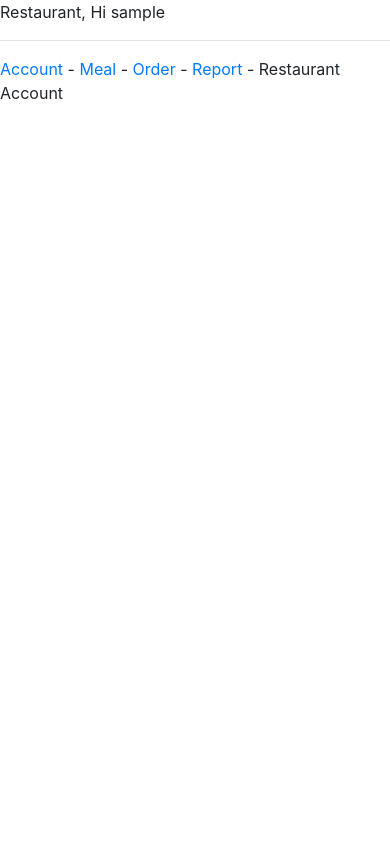
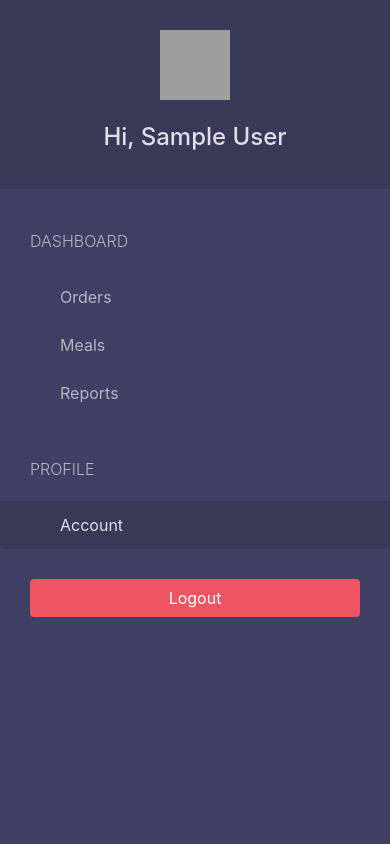
Before and after one commit to dinu1763/foodapp-backend, a Django app: page /restaurant/account/ in a window 390 px wide. Run offline with Django 3.2, Linux system fonts and the light colour scheme; the visitor is signed in with stand-in values (Sample User, id 1); data that the repository does not hold is empty; some libraries are stand-ins or nearby versions; grey boxes are pictures that could not be loaded.

Commit message:
Page layout with Bootstrap3

```diff
--- a/foodtasker/settings.py
+++ b/foodtasker/settings.py
@@ -41,6 +41,7 @@ INSTALLED_APPS = [
     'oauth2_provider',
     'social.apps.django_app.default',
     'rest_framework_social_oauth2',
+    'bootstrap3'
 ]
 
 MIDDLEWARE = [
--- a/foodtaskerapp/static/css/style.css
+++ b/foodtaskerapp/static/css/style.css
@@ -0,0 +1,124 @@
+body {
+  padding-top: 50px;
+  background-color: #EDF2F5;
+  overflow: auto;
+}
+
+.bg-blue {
+  background-color: #3F3F63;
+}
+
+.bg-gray {
+  background-color: #88A1B2;
+}
+
+.text-white {
+  color: white;
+}
+
+.btn-pink {
+  color: white;
+  background-color: #EE5462;
+}
+
+.btn-pink:hover,
+.btn-pink:focus {
+  color: white;
+  background-color: #DA4F5D;
+}
+
+/* SIDE BAR */
+.sidebar {
+  height: 100vh;
+  position: fixed;
+  top: 0;
+  left: 0;
+  padding: 0;
+  background-color: #3F3F63;
+  overflow: auto;
+}
+
+/* SIDE BAR - HEADER */
+.sidebar > div:first-child {
+  padding: 30px 10px;
+  font-weight: bold;
+  font-size: 15px;
+  background-color: #383957;
+}
+
+.sidebar > div:first-child > h4 {
+  color: #e0deeb;
+}
+
+.sidebar > div:first-child > h5 {
+  color: #b6b4c1;
+}
+
+/* SIDE BAR - LIST */
+.sidebar .list-group {
+  padding: 0;
+  background-color: #3F3F63;
+}
+
+.sidebar .list-group > span {
+  color: #b6b4c1;
+  display: block;
+  margin-top: 20px;
+  padding: 20px 30px;
+  font-size: 16px;
+  font-weight: 300;
+}
+
+.sidebar .list-group .list-group-item,
+.sidebar .list-group .list-group-item:focus {
+  background-color: #3F3F63;
+  color: #b6b4c1;
+  border: 0;
+  padding-left: 60px;
+  padding-right: 30px;
+}
+
+.sidebar .list-group .list-group-item.active,
+.sidebar .list-group .list-group-item:hover {
+  background-color: #383957;
+  color: #e0deeb;
+}
+
+.sidebar .list-group .list-group-item:first-child {
+  border-top-left-radius: 0;
+  border-top-right-radius: 0;
+}
+
+.sidebar .list-group .list-group-item .badge,
+.sidebar .list-group .list-group-item.active .badge {
+  background-color: #EE5462;
+  color: #e0deeb;
+}
+
+/* SIDE BAR - LOGOUT */
+.sidebar > div:last-child {
+  padding: 30px;
+}
+
+.sidebar > div:last-child .btn {
+  width: 100%;
+}
+
+/* CONTENT */
+.content {
+  padding: 0 40px;
+}
+
+.content .panel {
+  border: none;
+}
+
+.table > thead > tr > th,
+.table > thead > tr > td {
+  vertical-align: middle;
+}
+
+.table,
+.table > thead > tr > th {
+  border-color: #88A1B2
+}
--- a/foodtaskerapp/templates/base.html
+++ b/foodtaskerapp/templates/base.html
@@ -3,18 +3,26 @@
 <html lang="en">
 <head>
   <meta charset="UTF-8">
-  <meta name="viewport" content="width=device-width, initial-scale=1.0">
-  <meta http-equiv="X-UA-Compatible" content="ie=edge">
-  <title>{% block title %} {% endblock %}</title>
+  <title>{% block title %}{% endblock %}</title>
 
   <link rel="stylesheet" href="{% static 'css/bootstrap.min.css' %}">
   <link rel="stylesheet" href="{% static 'css/style.css' %}">
 
   <script src="{% static 'js/bootstrap.min.js' %}"></script>
+  <script src="https://ajax.googleapis.com/ajax/libs/jquery/1.12.4/jquery.min.js"></script>
 </head>
 <body>
-  {% block sidebar %} {% endblock %}
-  {% block page %} {% endblock %}
+
+    <div class="container-fluid">
+      <div class="row">
+        <div class="col-lg-2 col-md-2 col-sm-2 sidebar">
+            {% block sidebar %}{% endblock %}
+        </div>
+        <div class="col-lg-10 col-lg-offset-2 col-md-10 col-md-offset-2 col-sm-10 col-sm-offset-2 content">
+            {% block page %}{% endblock %}
+        </div>
+      </div>
+    </div>
 
 </body>
 </html>
--- a/foodtaskerapp/templates/restaurant/account.html
+++ b/foodtaskerapp/templates/restaurant/account.html
@@ -1,5 +1,5 @@
 {% extends 'restaurant/base.html'%}
 
 {% block page %}
-  Restaurant Account
+
 {% endblock %}
--- a/foodtaskerapp/templates/restaurant/base.html
+++ b/foodtaskerapp/templates/restaurant/base.html
@@ -3,18 +3,39 @@
 {% block title %} Restaurant {% endblock %}
 
 {% block sidebar %}
-  Restaurant, Hi {{ request.user }}
-  <hr/>
 
-  <a href="{% url 'restaurant-account' %}">Account</a>
-  -
-  <a href="{% url 'restaurant-meal' %}">Meal</a>
-  -
-  <a href="{% url 'restaurant-order' %}">Order</a>
-  -
-  <a href="{% url 'restaurant-report' %}">Report</a>
-  -
+    {% url 'restaurant-order' as restaurant_order_url %}
+    {% url 'restaurant-meal' as restaurant_meal_url %}
+    {% url 'restaurant-report' as restaurant_report_url %}
+    {% url 'restaurant-account' as restaurant_account_url %}
 
+    <div class="text-center">
+      <img class="img-circle" src="{{ MEDIA_URL }}{{ request.user.restaurant.logo }}"
+          width="70" height="70" />
+      <br/>
+      <br/>
+      <h4>Hi, {{ request.user.get_full_name }}</h4>
+      <h5>{{ request.user.restaurant.name }}</h5>
+    </div>
 
+    <div class="list-group">
+      <span class="text-uppercase">Dashboard</span>
+
+      <a href="{% url 'restaurant-order' %}"
+          class="list-group-item {% if request.path == restaurant_order_url %} active {% endif %} ">Orders</a>
+      <a href="{% url 'restaurant-meal' %}"
+          class="list-group-item {% if request.path == restaurant_meal_url %} active {% endif %} ">Meals</a>
+      <a href="{% url 'restaurant-report' %}"
+          class="list-group-item {% if request.path == restaurant_report_url %} active {% endif %} ">Reports</a>
+
+      <span class="text-uppercase">Profile</span>
+      <a href="{% url 'restaurant-account' %}"
+          class="list-group-item {% if request.path == restaurant_account_url %} active {% endif %} ">Account</a>
+    </div>
+
+    <div class="text-center">
+      <a href="{% url 'restaurant-sign-out' %}?next={{ request.path }}"
+          class="btn btn-pink">Logout</a>
+    </div>
 
 {% endblock %}
--- a/foodtaskerapp/templates/restaurant/meal.html
+++ b/foodtaskerapp/templates/restaurant/meal.html
@@ -1,5 +1,5 @@
 {% extends 'restaurant/base.html'%}
 
 {% block page %}
-  Restaurant Meal
+
 {% endblock %}
--- a/foodtaskerapp/templates/restaurant/order.html
+++ b/foodtaskerapp/templates/restaurant/order.html
@@ -1,5 +1,5 @@
 {% extends 'restaurant/base.html'%}
 
 {% block page %}
-  Restaurant Order
+
 {% endblock %}
--- a/foodtaskerapp/templates/restaurant/report.html
+++ b/foodtaskerapp/templates/restaurant/report.html
@@ -1,5 +1,5 @@
 {% extends 'restaurant/base.html'%}
 
 {% block page %}
-  Restaurant Report
+
 {% endblock %}
--- a/requirements.txt
+++ b/requirements.txt
@@ -5,3 +5,4 @@ whitenoise==3.2.1
 dj-database-url==0.4.1
 psycopg2
 django-rest-framework-social-oauth2==1.0.4
+django-bootstrap3==7.0.1
```
Also changed, not shown: foodtaskerapp/templates/base_signup.html (+20 -6 lines), foodtaskerapp/templates/restaurant/sign_in.html (+5 -6 lines), foodtaskerapp/templates/restaurant/sign_up.html (+11 -11 lines).
